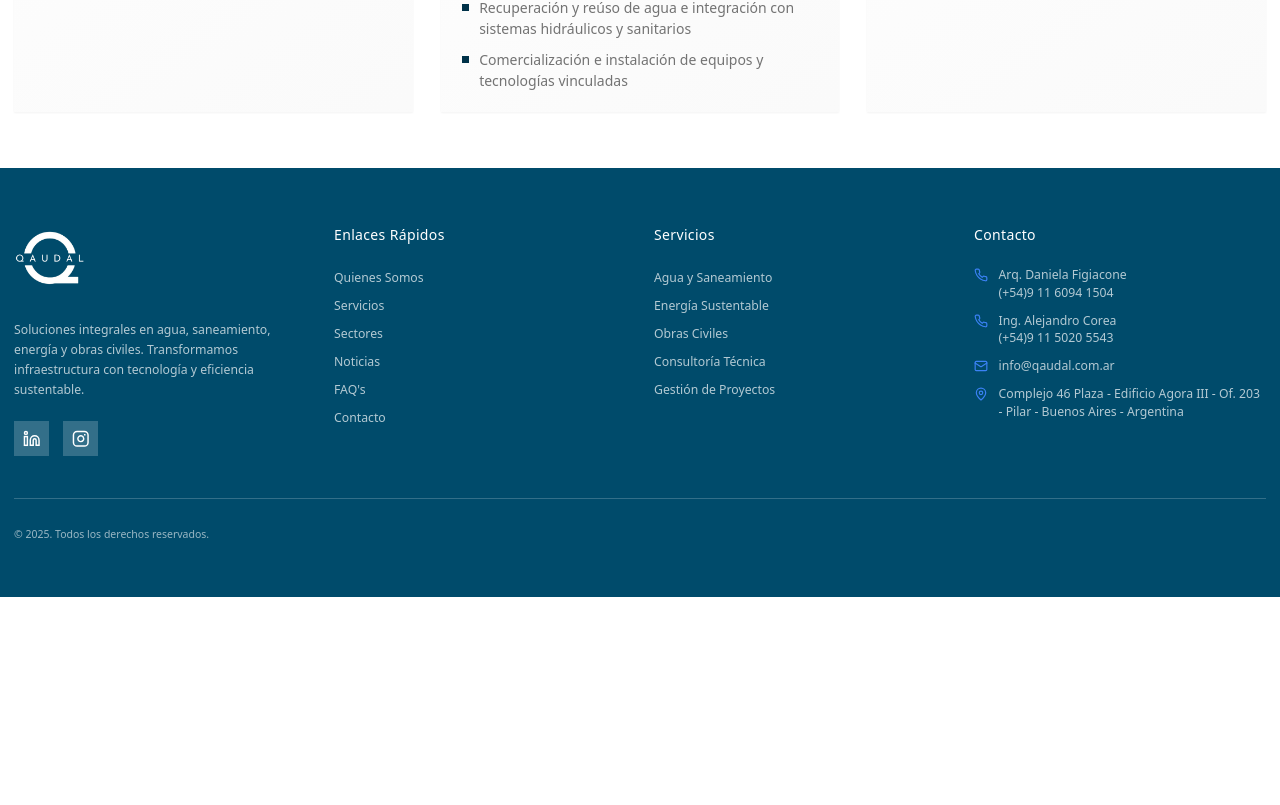
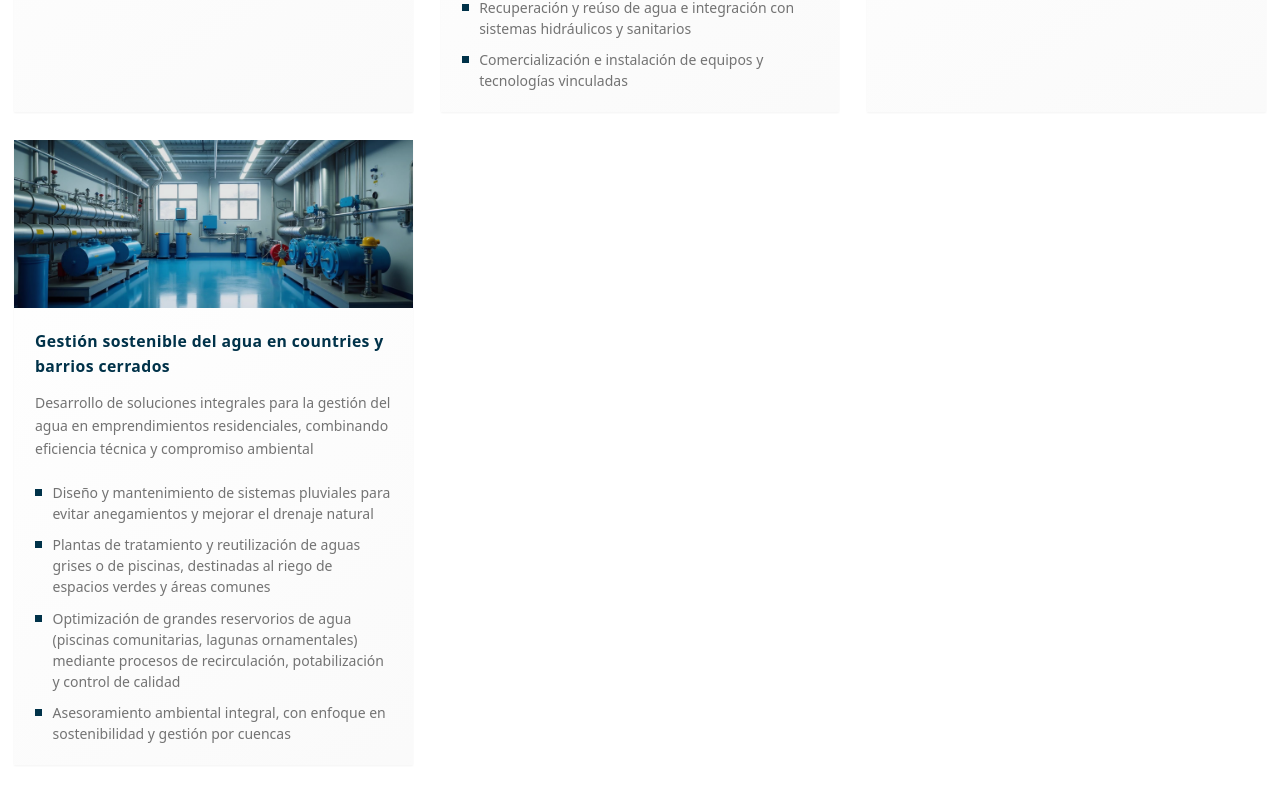
Before and after one commit to FVDevelop/qaudalsrl, a React (Vite) app: page /servicios in a window 1280 px wide. Shown: the part 1995-2800 px from the top of the page. Before the commit the page ends 2592 px from the top, so only its background shows below. Built offline with nearby package versions, Linux system fonts and the light colour scheme; a web font is replaced by a local one.

Commit message:
feat: Add sustainable water management service

```diff
--- a/src/pages/Servicios.tsx
+++ b/src/pages/Servicios.tsx
@@ -1,5 +1,5 @@
 import { useEffect } from "react";
-import { FileText, PenTool, Settings, Building, ClipboardCheck, FileCheck, Shield, Sun, Package } from "lucide-react";
+import { FileText, PenTool, Settings, Building, ClipboardCheck, FileCheck, Shield, Sun, Package, Droplets } from "lucide-react";
 import { Card, CardContent } from "@/components/ui/card";
 import { Button } from "@/components/ui/button";
 import { Link } from "react-router-dom";
@@ -18,6 +18,7 @@ import gestionContratacionesImage from "@/assets/gestion-contrataciones.jpg";
 import ambienteSeguridadImage from "@/assets/ambiente-seguridad.jpg";
 import energiaSustentableImage from "@/assets/energia-sustentable.jpg";
 import comercioEquiposImage from "@/assets/comercio-equipos.jpg";
+import heroWaterSanitationImage from "@/assets/hero-water-sanitation.jpg";
 
 const Servicios = () => {
   useEffect(() => {
@@ -151,6 +152,18 @@ const Servicios = () => {
         //"Asesoramiento técnico en selección de equipos"
       ],
     },
+    {
+      icon: Droplets,
+      title: "Gestión sostenible del agua en countries y barrios cerrados",
+      description: "Desarrollo de soluciones integrales para la gestión del agua en emprendimientos residenciales, combinando eficiencia técnica y compromiso ambiental",
+      image: heroWaterSanitationImage,
+      details: [
+        "Diseño y mantenimiento de sistemas pluviales para evitar anegamientos y mejorar el drenaje natural",
+        "Plantas de tratamiento y reutilización de aguas grises o de piscinas, destinadas al riego de espacios verdes y áreas comunes",
+        "Optimización de grandes reservorios de agua (piscinas comunitarias, lagunas ornamentales) mediante procesos de recirculación, potabilización y control de calidad",
+        "Asesoramiento ambiental integral, con enfoque en sostenibilidad y gestión por cuencas",
+      ],
+    },
   ];
 
   return (
```
